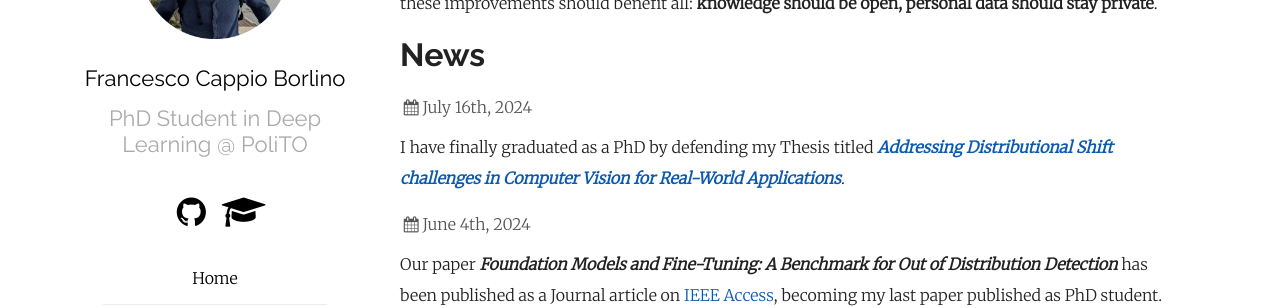
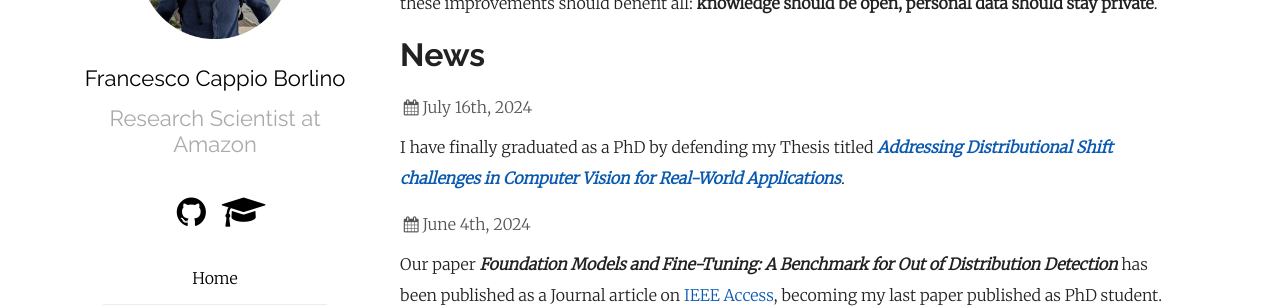
Before and after one commit to FrancescoCappio/francescocappio.github.io, a Jekyll site: the page built from index.md, in a window 1280 px wide. Shown: the part 200-508 px from the top of the page. Built offline with Jekyll 4.4.1, drawn with Linux system fonts in a browser that asks for light colours; our own code applies the rules of GitHub Pages for plain Markdown files.

Commit message:
Updated tagline

```diff
--- a/_config.yml
+++ b/_config.yml
@@ -11,7 +11,7 @@ sass:
   sass_dir: _sass
 plainwhite:
   name: Francesco Cappio Borlino
-  tagline: PhD Student in Deep Learning @ PoliTO
+  tagline: Research Scientist at Amazon
   date_format: "%b %-d, %Y"
   sitemap: true # set to true to generate sitemap.xml content
   search: true # set to true to enable searchbar
```
